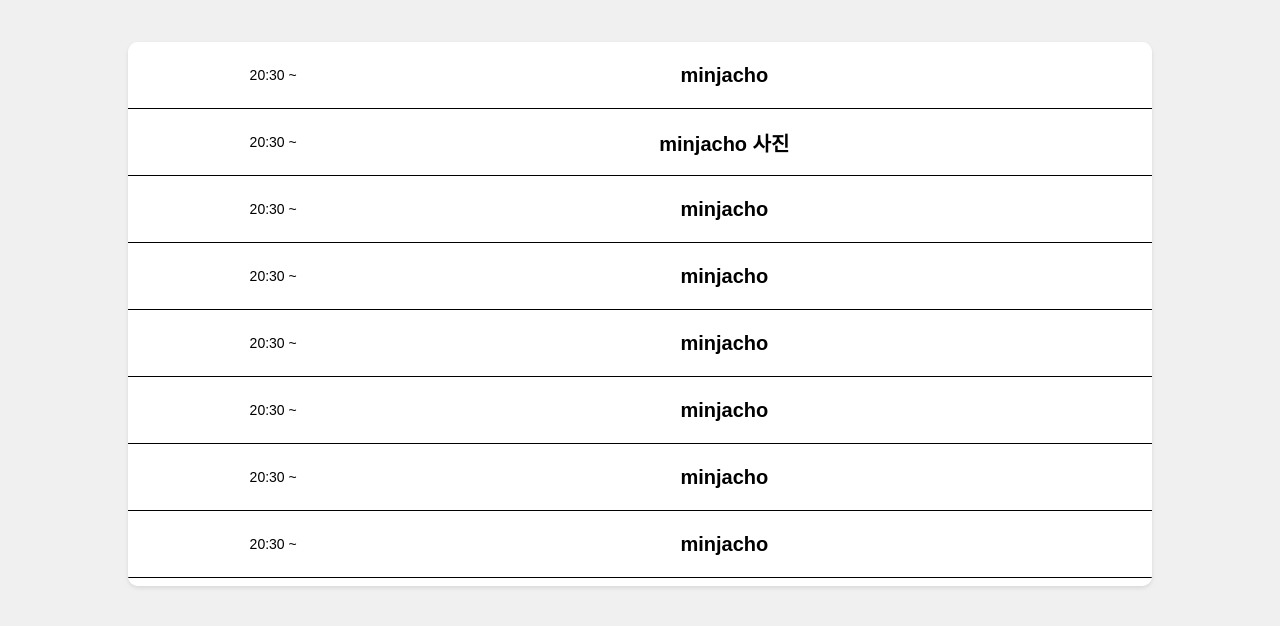
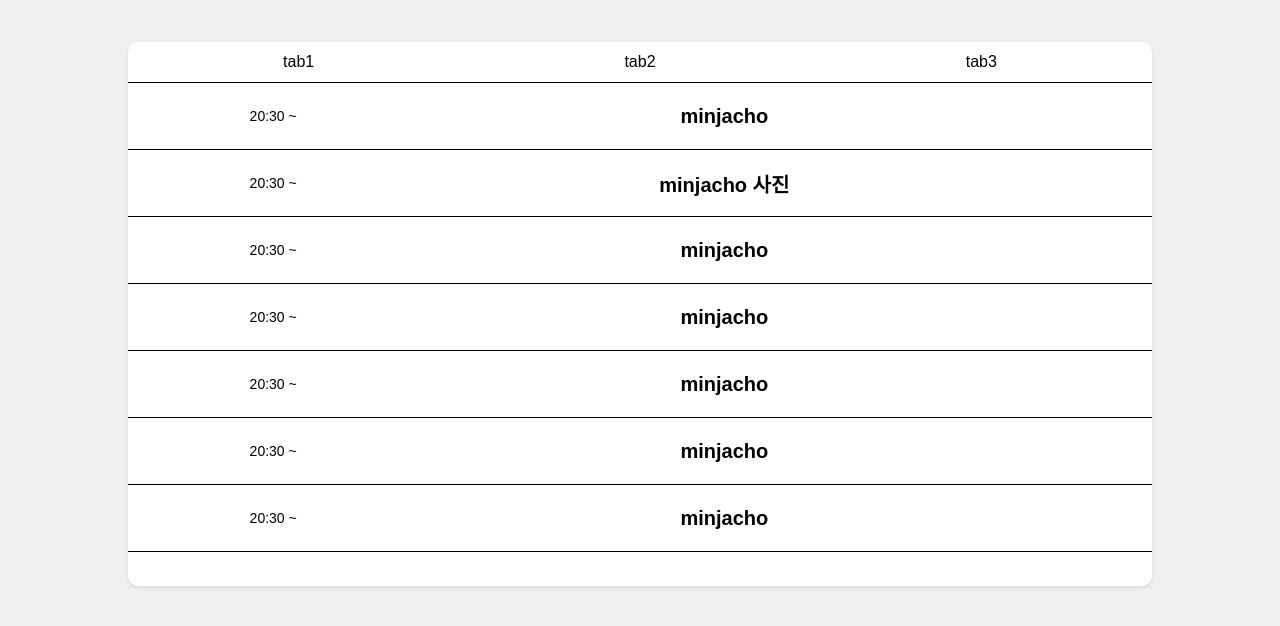
Before and after one commit to Commit-The-Frog/lv42-design, a website: page public/index.html in a window 1280 px wide. Shown: the part 88-714 px from the top of the page. Drawn offline with Linux system fonts and the light colour scheme.

Commit message:
fixed scrolling problem"

```diff
--- a/public/css/style.css
+++ b/public/css/style.css
@@ -1,6 +1,12 @@
 * {
     box-sizing: border-box;
 	/* border:1px solid red; */
+}
+
+p {
+	margin: 0;
+	padding: 0;
+	display: inline;
 }
 
 html, body {
@@ -45,7 +51,6 @@ html, body {
     background-color: #ffffff;
     width: 80%;
 	height: 80%;
-    overflow-y: auto;
     box-shadow: 0 2px 4px rgba(0, 0, 0, 0.1);
     border-radius: 10px;
 	margin-top: 10px;
@@ -119,31 +124,28 @@ html, body {
 
 .content {
 	height: 100%;
+	display: flex;
+	flex-direction: column;
+	padding-bottom: 10px;
 }
 
-/*
+
 .content_tabs {
     display: flex;
     width: 100%;
-    margin-bottom: 20px;
+	border-bottom: 0.5px solid black;
 }
 
 .content_tab {
     flex-grow: 1;
-    text-align: center;
-    padding: 10px;
-    border-radius: 5px;
-    background-color: #eeeeee;
-    cursor: pointer;
-    transition: background-color 0.3s ease;
+	height: 40px;
+	display: flex;
+	align-items: center;
+	justify-content: center;
 }
 
-.content_tab:hover {
-    background-color: #dddddd;
-}*/
-
 .content_lists {
-	height: 100%;
+	flex-grow: 1;
     overflow-y: auto;
 }
 
--- a/public/index.html
+++ b/public/index.html
@@ -36,11 +36,11 @@
 				</div>
 			</div> -->
 			<div class="content">
-				<!-- <div class="content_tabs">
+				<div class="content_tabs">
 					<div class="content_tab"><p>tab1</p></div>
 					<div class="content_tab"><p>tab2</p></div>
 					<div class="content_tab"><p>tab3</p></div>
-				</div> -->
+				</div>
 				<div class="content_lists">
 					<div class="content_element">
 						<div class="content_time">20:30 ~</div>
```
